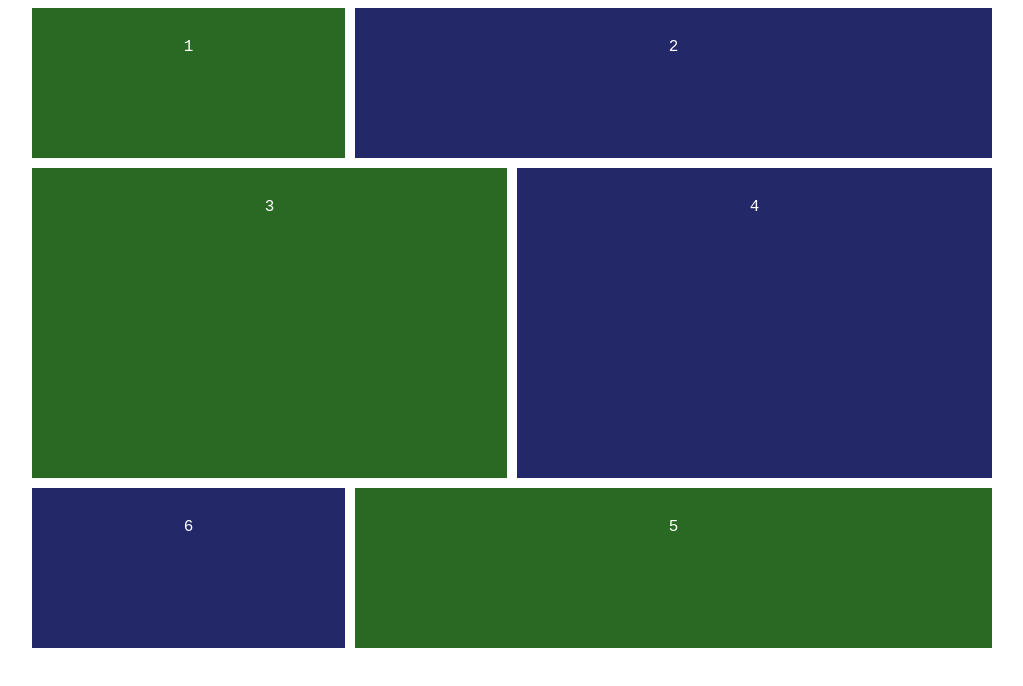
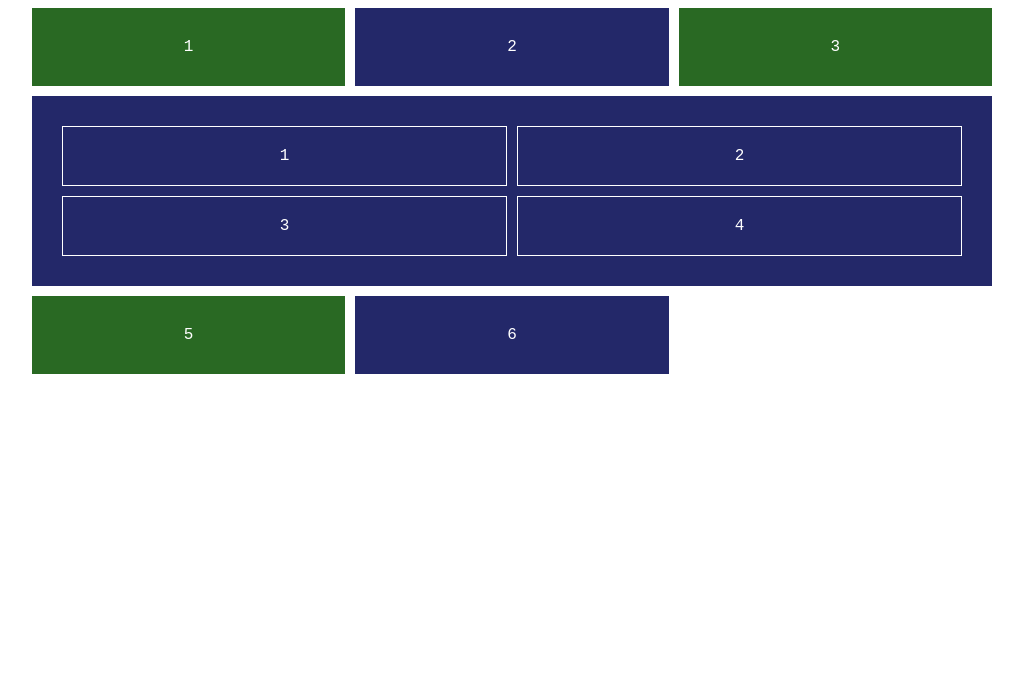
Before and after one commit to luvgangwani/css-grid-examples, a plain HTML site: page index.html in a window 1280 px wide. Shown: the whole page, without its empty margins (128-1151 px from the left). Drawn offline with Linux system fonts and the light colour scheme.

Commit message:
Lesson 5 - Nested grids

```diff
--- a/index.html
+++ b/index.html
@@ -14,41 +14,11 @@
 
         #content {
             display: grid;
-            grid-template-columns: repeat(6, 1fr); /* repeat a value for n number of times */
-            grid-template-rows: repeat(4, minmax(150px, auto)); /* specify the number of rows and height of each row */ /* the variations can be same as grid-template-columns */
+            grid-template-columns: repeat(3, 1fr); /* repeat a value for n number of times */
             column-gap: 10px; /* specify gaps between columns */
             row-gap: 10px; /* specify gaps between rows */
             max-width: 960px;
             margin: 0 auto;
-        }
-
-        .one {
-            grid-column-start: 1;
-            grid-column-end: 3;
-        }
-
-        .two {
-            grid-column: 3 / 7; /* (start) / (end) */
-        }
-
-        .three {
-            grid-column: 1 / 4;
-            grid-row: 2 / 4;
-        }
-
-        .four {
-            grid-column: 4 / 7;
-            grid-row: 2 / 4;
-        }
-
-        .five {
-            grid-column: 3 / 7;
-            grid-row: 4 / 6;
-        }
-
-        .six {
-            grid-column: 1 / 3;
-            grid-row: 4 / 6
         }
 
         #content div {
@@ -60,18 +30,36 @@
             background-color: #232869;
         }
 
+        .nested {
+            display: grid;
+            grid-template-columns: 1fr 1fr;
+            grid-column: span 3; /* similar to 1 / 3 */
+            gap: 10px
+        }
+
+        .nested p {
+            border: 1px solid #fff;
+            padding: 20px;
+            margin: 0;
+        }
+
     </style>
 </head>
 <body>
 
     <div id="content">
 
-        <div class="one">1</div>
-        <div class="two">2</div>
-        <div class="three">3</div>
-        <div class="four">4</div>
-        <div class="five">5</div>
-        <div class="six">6</div>
+        <div>1</div>
+        <div>2</div>
+        <div>3</div>
+        <div class="nested">
+            <p>1</p>
+            <p>2</p>
+            <p>3</p>
+            <p>4</p>
+        </div>
+        <div>5</div>
+        <div>6</div>
 
     </div>
 
```
